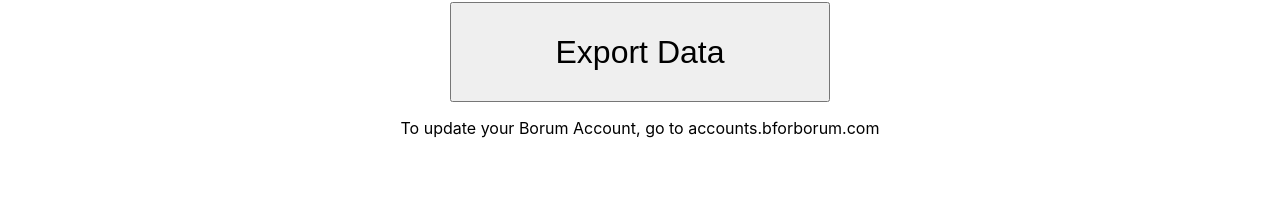
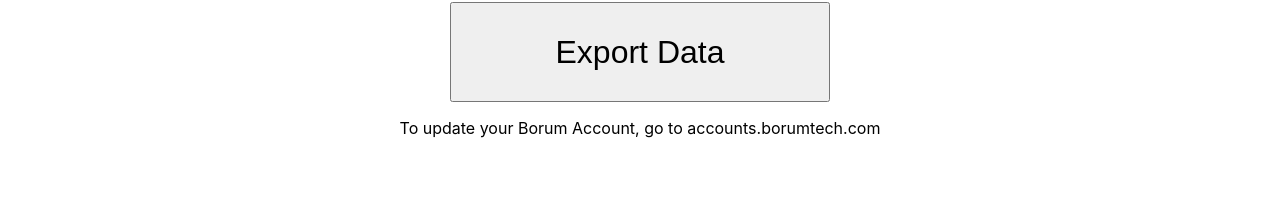
Before and after one commit to BorumTech/BorumJot-WebApp, a Next.js app: page /Settings in a window 1280 px wide. Shown: the part 78-286 px from the top of the page. Built offline with nearby package versions, Linux system fonts and the light colour scheme.

Commit message:
Change bforborum to borumtech

```diff
--- a/libs/Datastore/BorumJotRequest.ts
+++ b/libs/Datastore/BorumJotRequest.ts
@@ -2,6 +2,6 @@ import BorumRequest from "./BorumRequest";
 
 export default class BorumJotRequest extends BorumRequest {
     static initialize(input: RequestInfo, init?: RequestInit) {
-        return new BorumJotRequest(`https://api.jot.bforborum.com/api/v1/${input}`, init);
+        return new BorumJotRequest(`https://api.jot.borumtech.com/api/v1/${input}`, init);
     }
 }
--- a/libs/Datastore/BorumRequest.ts
+++ b/libs/Datastore/BorumRequest.ts
@@ -10,7 +10,7 @@ export default class BorumRequest extends Request {
     }
 
     static initialize(input: RequestInfo, init?: RequestInit) {
-        return new BorumRequest(`https://api.bforborum.com/api/${input}`, init);
+        return new BorumRequest(`https://api.borumtech.com/api/${input}`, init);
     }
 
     authorize(): BorumRequest {
--- a/pages/Login/login.js
+++ b/pages/Login/login.js
@@ -106,7 +106,7 @@ export default function Login({ fade, onFadeInHome, setFade }) {
 						format="password"
 						label="Password"
 					/>
-					<Link href="http://forum.bforborum.com/reset_password">
+					<Link href="http://forum.borumtech.com/reset_password">
 						<a target="_blank">Forgot password? Reset it</a>
 					</Link>
 					<button type="submit" className={login.card}>
@@ -114,7 +114,7 @@ export default function Login({ fade, onFadeInHome, setFade }) {
 					</button>
 				</form>
 				<div className={login.register}>
-					<Link href="https://accounts.bforborum.com">
+					<Link href="https://accounts.borumtech.com">
 						<a target="_blank">New to Borum? Create an Account</a>
 					</Link>
 				</div>
--- a/pages/Settings/index.js
+++ b/pages/Settings/index.js
@@ -59,8 +59,8 @@ export default function Settings(props) {
 
 					<p>
 						To update your Borum Account, go to{" "}
-						<a href="https://accounts.bforborum.com">
-							accounts.bforborum.com
+						<a href="https://accounts.borumtech.com">
+							accounts.borumtech.com
 						</a>
 					</p>
 				</section>
```
Also changed, not shown: 1 other file (tests, documents, lock files or other folders).
